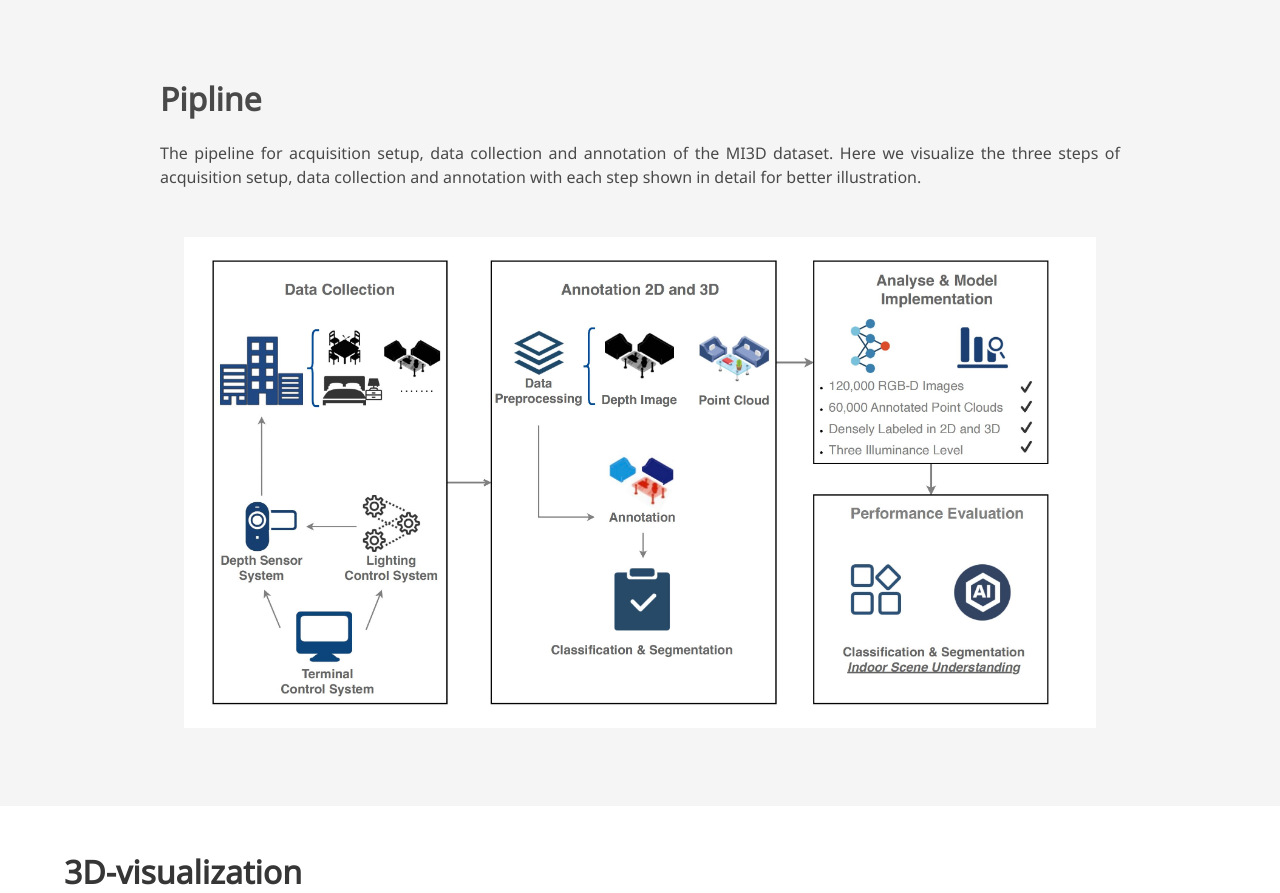
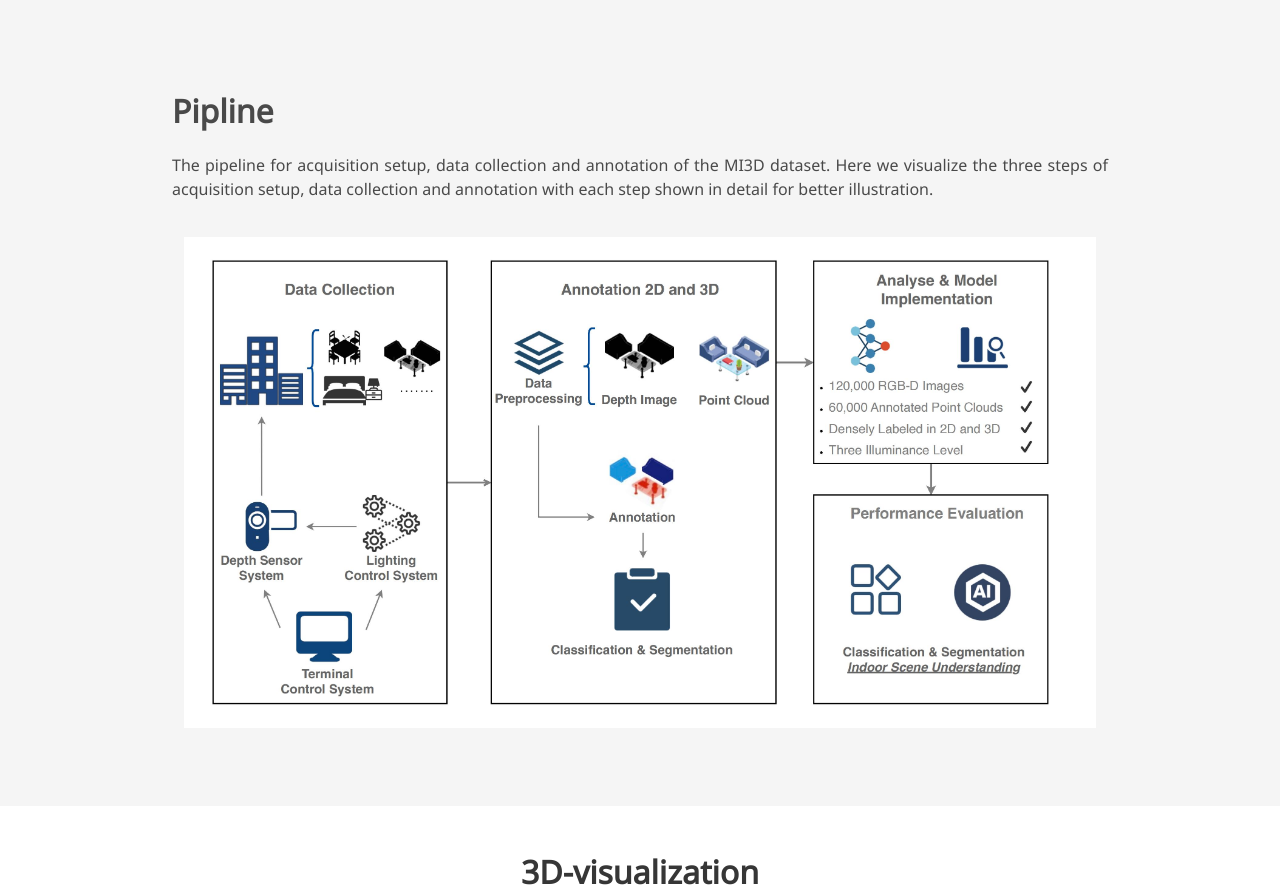
Before and after one commit to Jasper-kk/mi3d, a plain HTML site: page index.html in a window 1280 px wide. Shown: the part 1380-2273 px from the top of the page. Drawn offline with nearby package versions, Linux system fonts and the light colour scheme; a script that the page names is missing; some icons are missing; a web font is replaced by a local one.

Commit message:
Update index.html

```diff
--- a/index.html
+++ b/index.html
@@ -167,11 +167,9 @@ We believe that MI3D will advance 3D vision research.
 <!-- End paper abstract -->
 
 
-
-
 <section class="section hero is-small is-light">
     <div class="container is-max-desktop">
-        <div class="columns is-centered">
+        <div class="container is-max-desktop">
             <div class="column is-full">
                 <div class="content">
                     <h2 id="pipeline" class="title is-3">Pipline</h2>
@@ -222,9 +220,10 @@ We believe that MI3D will advance 3D vision research.
     </div>
 </section> -->
 
+
 <section class="section" id="3d-visualization">
   <div class="container">
-    <h2 id="3d-visualization" class="title is-3">3D-visualization</h2>
+    <h2 id="3d-visualization" class="title is-3 has-text-centered">3D-visualization</h2>
     <div class="columns">
 
       <!-- 第一列 -->
```
